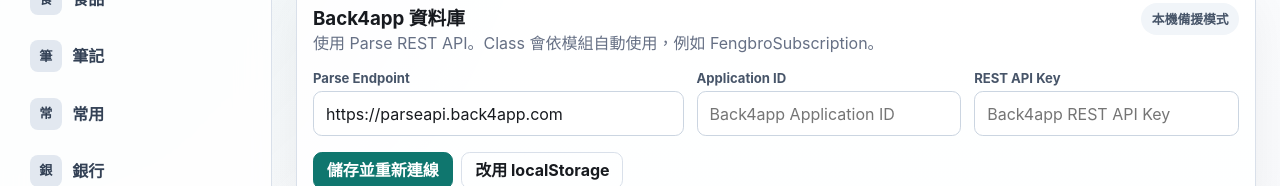
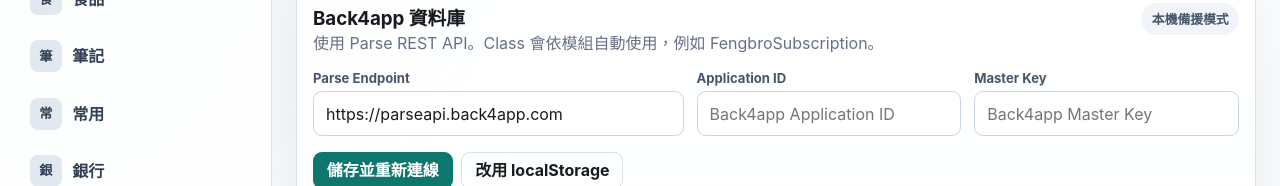
Before and after one commit to huang1988pioneer/Back4appFengBroAI, a SvelteKit app: page / in a window 1280 px wide. Both pictures are taken after a click on the button "設定 Back4app". Shown: the part 167-353 px from the top of the page. Built offline with nearby package versions, Linux system fonts and the light colour scheme.

Commit message:
更改設定：使用 Master Key 取代 REST API Key 連接 Back4app

```diff
--- a/src/routes/+page.svelte
+++ b/src/routes/+page.svelte
@@ -29,14 +29,14 @@
   type Back4appConfig = {
     endpoint: string;
     appId: string;
-    restKey: string;
+    masterKey: string;
   };
 
   const BACK4APP_CONFIG_KEY = 'fengbro.back4app.config';
   const defaultBack4appConfig: Back4appConfig = {
     endpoint: 'https://parseapi.back4app.com',
     appId: '',
-    restKey: ''
+    masterKey: ''
   };
 
   const modules: ModuleConfig[] = [
@@ -322,7 +322,7 @@
   let syncMessage = '';
   let loadingRecords = false;
 
-  $: back4appReady = Boolean(dbConfig.endpoint && dbConfig.appId && dbConfig.restKey);
+  $: back4appReady = Boolean(dbConfig.endpoint && dbConfig.appId && dbConfig.masterKey);
 
   $: filteredRecords = records.filter((item) => {
     const needle = query.trim().toLowerCase();
@@ -408,7 +408,7 @@
     return {
       'Content-Type': 'application/json',
       'X-Parse-Application-Id': dbConfig.appId,
-      'X-Parse-REST-API-Key': dbConfig.restKey
+      'X-Parse-Master-Key': dbConfig.masterKey
     };
   }
 
@@ -849,8 +849,8 @@
             <input bind:value={dbConfig.appId} placeholder="Back4app Application ID" />
           </label>
           <label>
-            <span>REST API Key</span>
-            <input bind:value={dbConfig.restKey} type="password" placeholder="Back4app REST API Key" />
+            <span>Master Key</span>
+            <input bind:value={dbConfig.masterKey} type="password" placeholder="Back4app Master Key" />
           </label>
         </div>
         <div class="form-actions">
```
Also changed, not shown: 1 other file (tests, documents, lock files or other folders).
